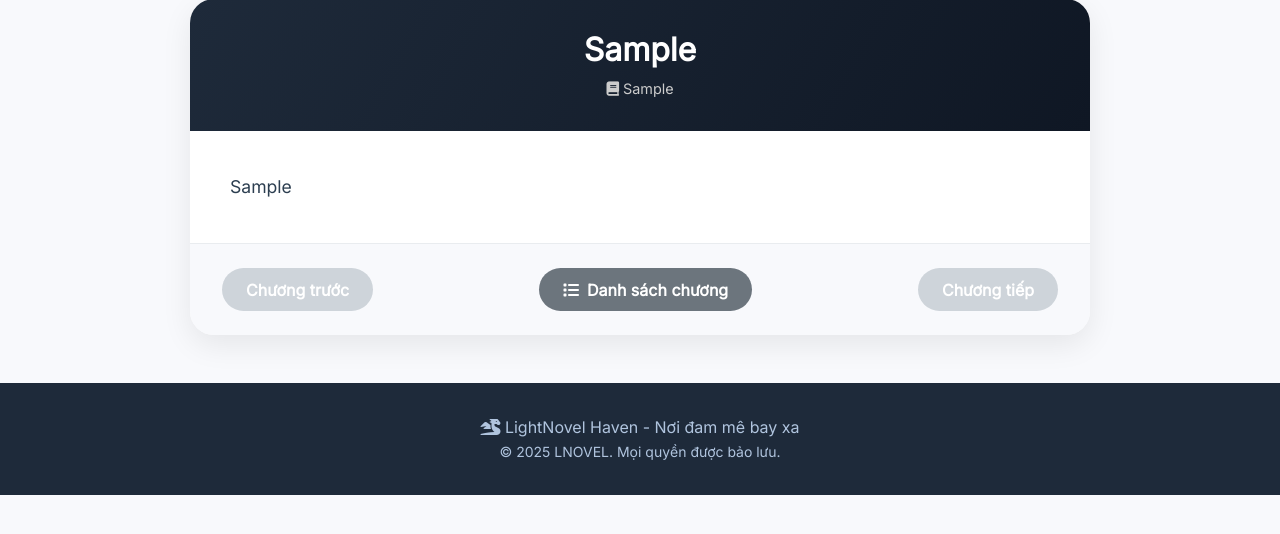
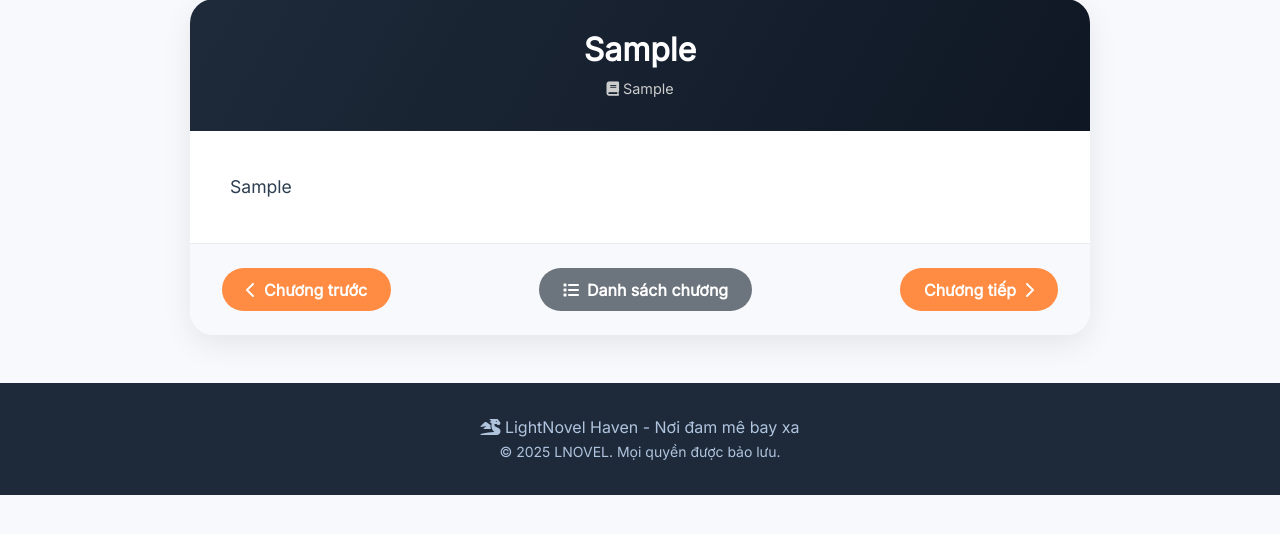
Before and after one commit to Ketamine-011/Lightnovel-website, a Flask app: template templates/doc_truyen.html in a window 1280 px wide. Shown: the part 149-683 px from the top of the page. Run offline with Flask 3, Linux system fonts and the light colour scheme; the template is opened without the code that fills it: values that come from a table or form of the project are taken from there, others are empty; tables that the repository leaves empty hold one stand-in row (values such as "Sample post").

Commit message:
Sửa lỗi không chuyển được chương

```diff
--- a/templates/doc_truyen.html
+++ b/templates/doc_truyen.html
@@ -148,8 +148,8 @@
         {{ chuong.noi_dung|safe }}
     </div>
     <div class="navigation">
-        {% if prev_chuong %}
-            <a href="{{ url_for('doc_truyen', id=prev_chuong.id) }}" class="nav-btn">
+        {% if chuong_truoc %}
+            <a href="{{ url_for('doc_truyen', id=chuong_truoc.id) }}" class="nav-btn">
                 <i class="fas fa-chevron-left"></i> Chương trước
             </a>
         {% else %}
@@ -160,8 +160,8 @@
             <i class="fas fa-list"></i> Danh sách chương
         </a>
 
-        {% if next_chuong %}
-            <a href="{{ url_for('doc_truyen', id=next_chuong.id) }}" class="nav-btn">
+        {% if chuong_tiep %}
+            <a href="{{ url_for('doc_truyen', id=chuong_tiep.id) }}" class="nav-btn">
                 Chương tiếp <i class="fas fa-chevron-right"></i>
             </a>
         {% else %}
```
